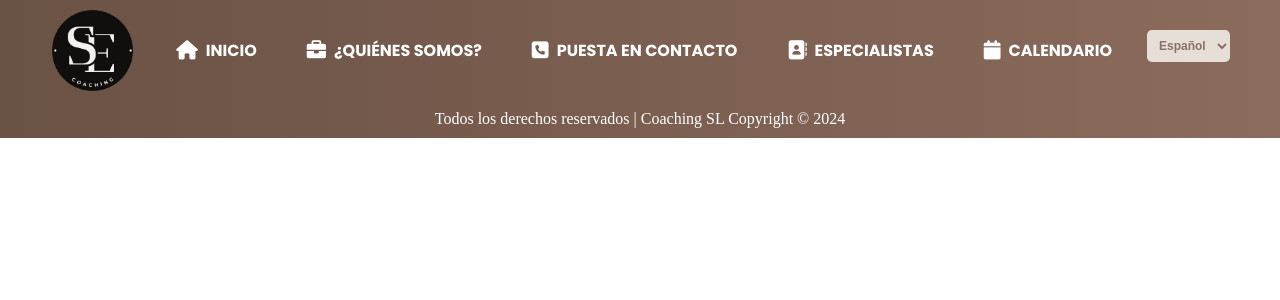
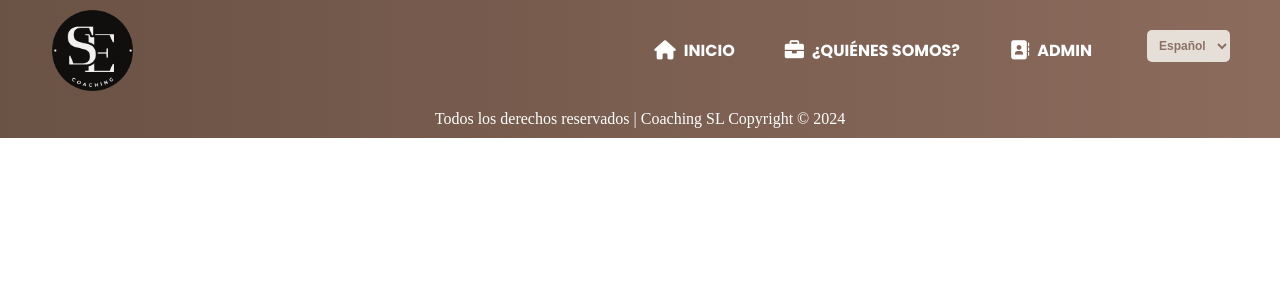
Before and after one commit to ElenaaDalmau/Entrega, a PHP site: page /php/Elim_Espe.php in a window 1280 px wide. Shown: the top 300 px of the page. Run offline with PHP 8.4, Linux system fonts and the light colour scheme; the visitor is signed in with stand-in values (Sample User, id 1).

Commit message:
Update Elim_Espe.php

```diff
--- a/php/Elim_Espe.php
+++ b/php/Elim_Espe.php
@@ -48,12 +48,30 @@
             <img src="img/logo.png" alt="COACHING SL">
         </div>
         <nav>
-            <ul>
-                <li><a href="Inicio.php"><i class="fa fa-home"></i> <span data-translate="inicio">Inicio</span></a></li>
-                <li><a href="ComoTrabajamos.php"><i class="fa fa-briefcase"></i> <span data-translate="como_trabajar">¿Quiénes somos?</span></a></li>
-                <li><a href="Contacto.php"><i class="fa fa-phone-square"></i> <span data-translate="contacto">Puesta en contacto</span></a></li>
-                <li><a href="ListadoEspecialistas.php"><i class="fa fa-address-book"></i> <span data-translate="especialistas">Especialistas</span></a></li>
-                <li><a href="Calendario.html"><i class="fa fa-calendar"></i> <span data-translate="calendario">Calendario</span></a></li>
+        <ul>
+                <?php
+                if ($_SESSION['Tipo'] == "cliente") { // Si es Admin, mostrar opciones adicionales
+                    echo "<li><a href='../index.php'><i class='fa fa-home'></i> <span data-translate='inicio'>Inicio</span></a></li>";
+                    echo "<li><a href='ComoTrabajamos.php'><i class='fa fa-briefcase'></i> <span data-translate='como_trabajar'>¿Quiénes somos?</span></a></li>";
+                    echo "<li><a href='Contacto.php'><i class='fa fa-phone-square'></i> <span data-translate='contacto'>Puesta en contacto</span></a></li>";
+                    echo "<li><a href='ListadoEspe.php'><i class='fa fa-address-book'></i> <span data-translate='especialistas'>Especialistas</span></a></li>";
+                    echo "<li><a href='Calendario.php'><i class='fa fa-calendar'></i> <span data-translate='calendario'>Calendario</span></a></li>";
+                    echo '<br>';
+                }
+
+                if ($_SESSION['Tipo'] == "admin") { // Si es Admin, mostrar opciones adicionales
+                    echo "<li><a href='../index.php'><i class='fa fa-home'></i> <span data-translate='inicio'>Inicio</span></a></li>";
+                    echo "<li><a href='ComoTrabajamos.php'><i class='fa fa-briefcase'></i> <span data-translate='como_trabajar'>¿Quiénes somos?</span></a></li>";
+                    echo "<li><a href='FuncionesAdmin.php'><i class='fa fa-address-book'></i><span data-translate='ADMIN'>Admin</span></a></li>";
+                    echo '<br>';
+                }
+                if ($_SESSION['Tipo'] == "espe") { // Si es Especialista, mostrar opciones adicionales
+                    echo "<li><a href='../index.php'><i class='fa fa-home'></i> <span data-translate='inicio'>Inicio</span></a></li>";
+                    echo "<li><a href='ComoTrabajamos.php'><i class='fa fa-briefcase'></i> <span data-translate='como_trabajar'>¿Quiénes somos?</span></a></li>";
+                    echo "<li><a href='FuncionesEspe.php'><i class='fa fa-address-book'></i><span data-translate='espe'>espe</span></a></li>";
+                    echo '<br>';
+                }
+                ?>
                 <li>
                     <div class="lenguage-selector">
                         <label for="lenguage"></label>
```
